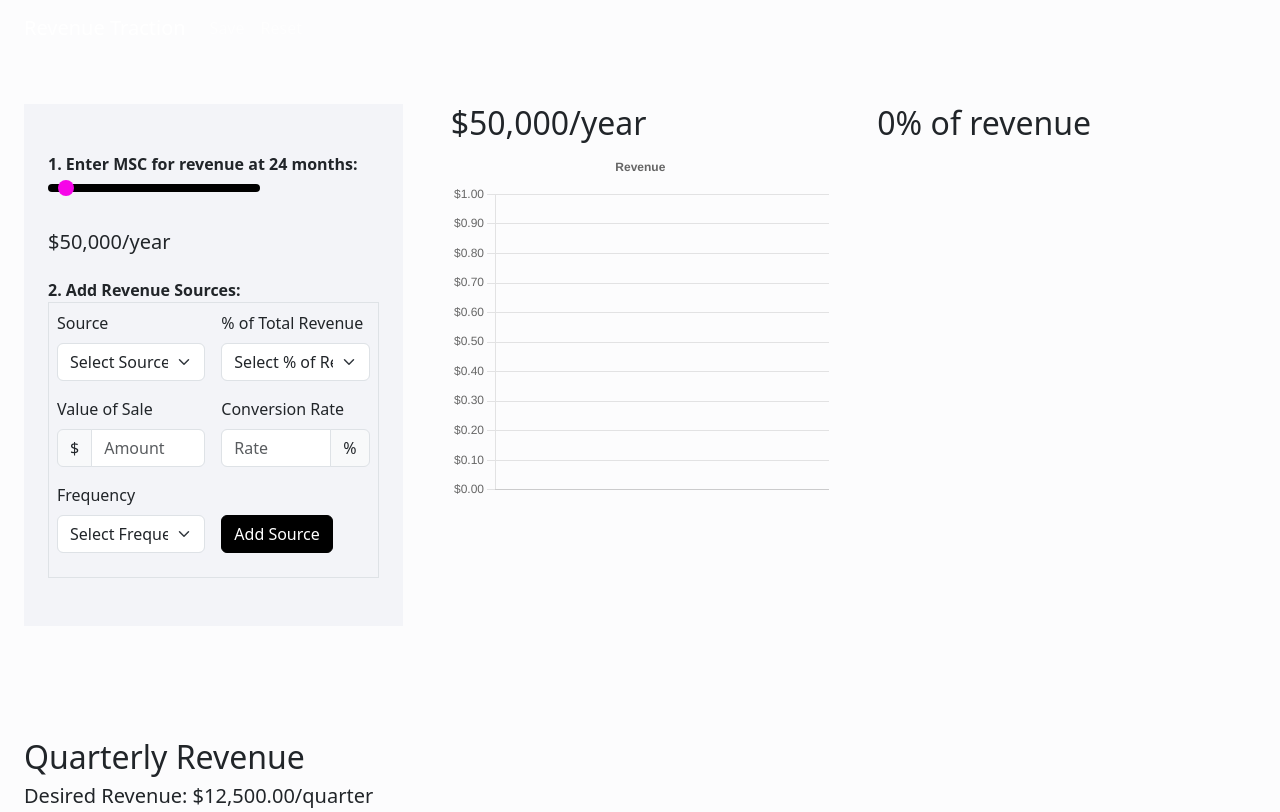
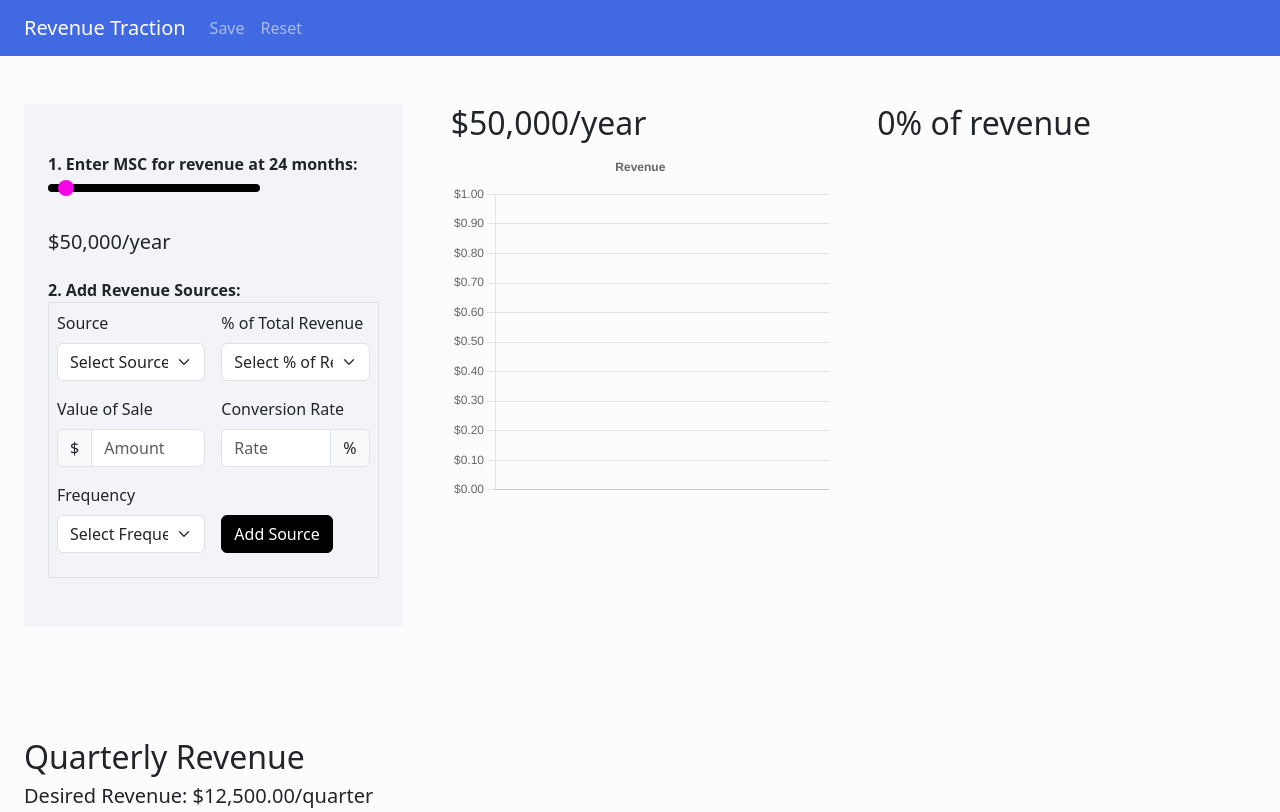
Before and after one commit to jasonmurtha/Journalism-Revenue-Calculator, a plain HTML site: page index.html in a window 1280 px wide. Shown: the top 812 px of the page. Drawn offline with nearby package versions, Linux system fonts and the light colour scheme.

Commit message:
update navbar color

```diff
--- a/revenuecalculator.css
+++ b/revenuecalculator.css
@@ -35,3 +35,6 @@
 .nav-link{
     cursor: pointer;
 }
+.navbar{
+    background-color: #4169E1;
+}
```
Lines whose indentation alone changed are shown as unchanged.
